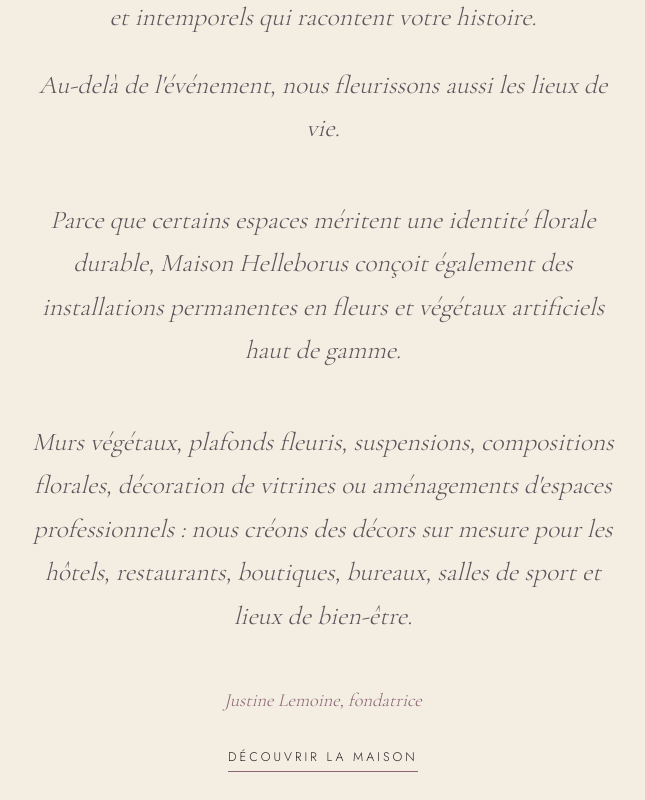
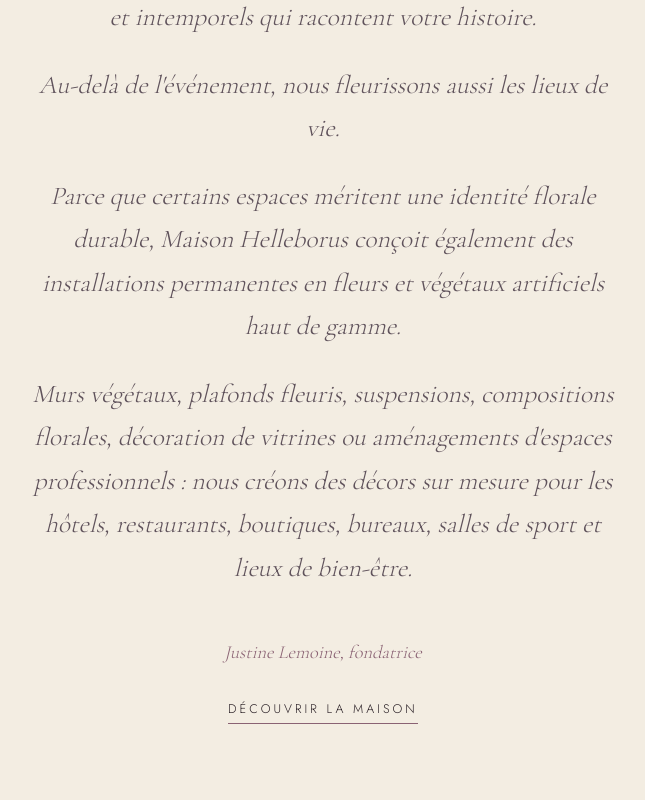
Before and after one commit to Rom-mtl/helleborus, a Next.js app: page / in a window 1280 px wide. Shown: the part 1700-2500 px from the top of the page, without its empty margins (317-962 px from the left). Built offline with nearby package versions, Linux system fonts and the light colour scheme.

Commit message:
update paragraphes

```diff
--- a/app/page.jsx
+++ b/app/page.jsx
@@ -63,24 +63,19 @@
             de vie.
           </p>
 
-          <div
-            className="grid-2"
-            style={{ marginTop: '3rem', alignItems: 'start' }}
-          >
-            <p className="lead">
+          <p className="lead" style={{ marginTop: '1.5rem' }}>
             Parce que certains espaces méritent une identité florale
             durable, Maison Helleborus conçoit également des
             installations permanentes en fleurs et végétaux artificiels
             haut de gamme.
           </p>
-            <p className="lead">
+          <p className="lead" style={{ marginTop: '1.5rem' }}>
             Murs végétaux, plafonds fleuris, suspensions, compositions
             florales, décoration de vitrines ou aménagements
             d&apos;espaces professionnels&nbsp;: nous créons des décors
             sur mesure pour les hôtels, restaurants, boutiques, bureaux,
             salles de sport et lieux de bien-être.
           </p>
-          </div>
 
           <p className="signature" style={{ marginTop: '3rem' }}>
             Justine Lemoine, fondatrice
```
Lines whose indentation alone changed are shown as unchanged.
